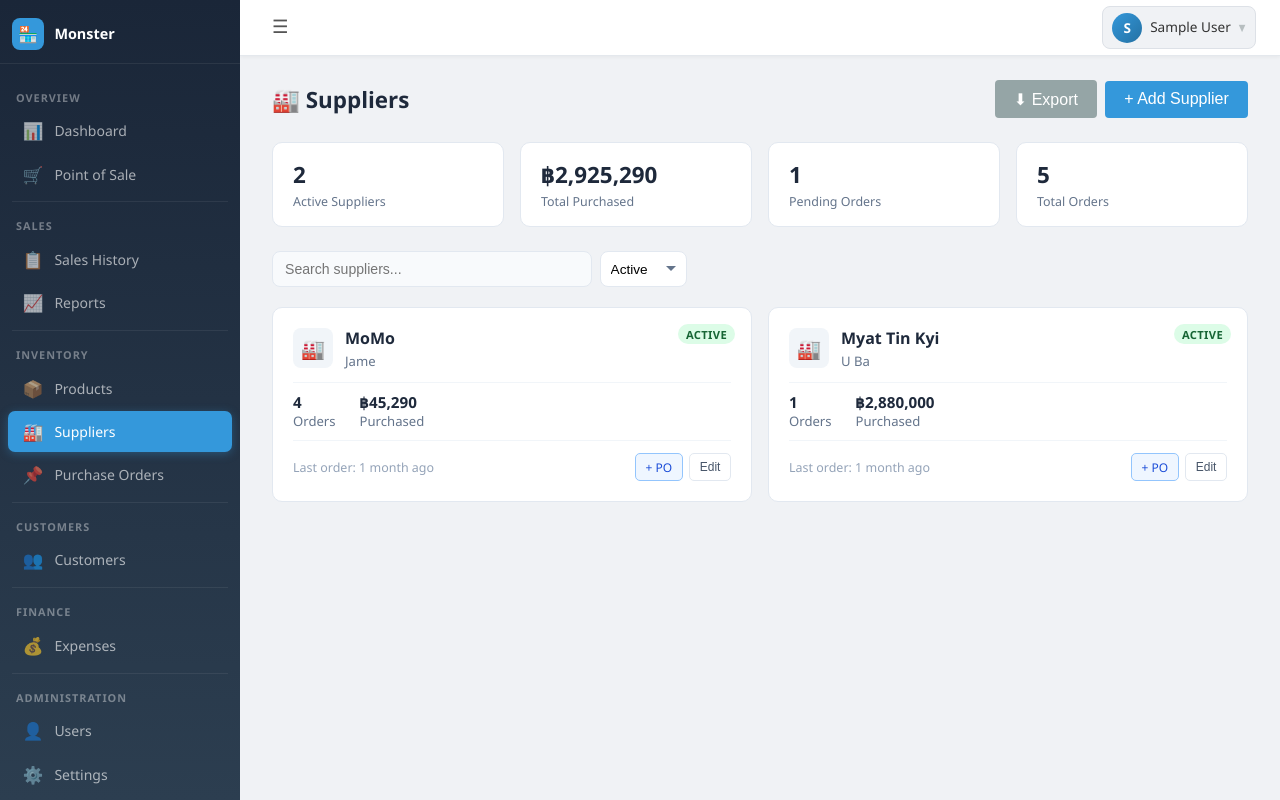
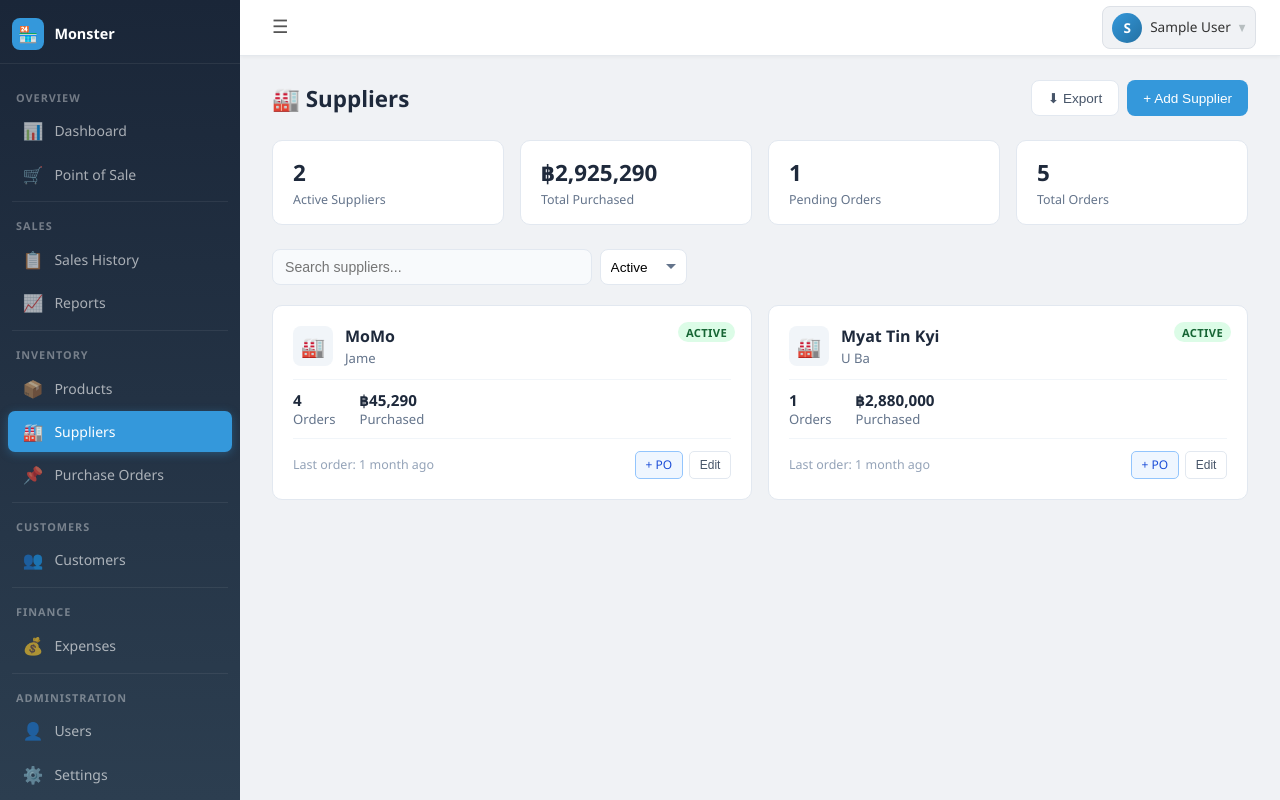
Before and after one commit to kkharal/pos, a Flask app: page /suppliers in a window 1280 px wide. Run offline with Flask 3, Linux system fonts and the light colour scheme; the visitor is signed in with stand-in values (Sample User, id 1); data comes from the database, SQL or seed files in the repository.

Commit message:
Enhance supplier page header with styled action buttons

```diff
--- a/templates/suppliers.html
+++ b/templates/suppliers.html
@@ -60,6 +60,9 @@
         .page-header { display: flex; justify-content: space-between; align-items: center; margin-bottom: 1.5rem; flex-wrap: wrap; gap: 1rem; }
         .page-header h1 { font-size: 1.4rem; color: #1e293b; margin: 0; font-weight: 700; }
         .page-header-actions { display: flex; gap: 0.5rem; align-items: center; flex-wrap: wrap; }
+        .page-header-actions .btn { font-size: 0.85rem; padding: 0.5rem 1rem; border-radius: 8px; height: 36px; box-sizing: border-box; display: inline-flex; align-items: center; }
+        .page-header-actions .btn-secondary { background: white; color: #475569; border: 1px solid #e2e8f0; }
+        .page-header-actions .btn-secondary:hover { background: #f1f5f9; border-color: #cbd5e1; }
 
         .supplier-search-bar { display: flex; gap: 0.5rem; align-items: center; margin-bottom: 1.25rem; }
         .supplier-search-bar input { flex: 1; max-width: 320px; padding: 0.5rem 0.75rem; border: 1px solid #e2e8f0; border-radius: 8px; font-size: 0.88rem; background: #f8fafc; box-sizing: border-box; height: 36px; }
```
